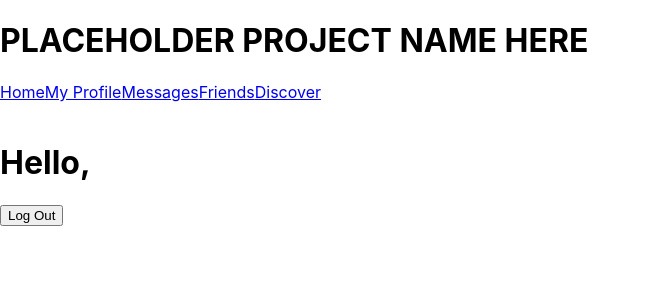
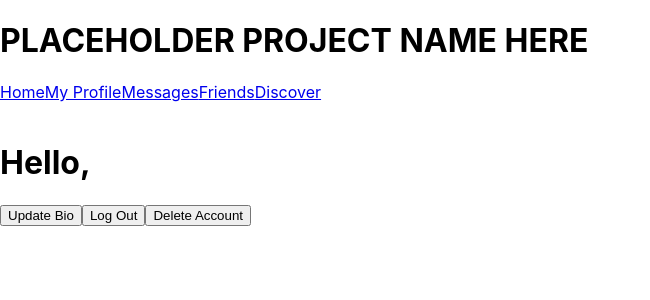
Before and after one commit to leonajuan/phase-5-project, a React (Create React App) app in the folder client/: page /profile in a window 1280 px wide. Shown: the top 300 px of the page, without its empty margins (0-650 px from the left). Built offline with nearby package versions, Linux system fonts and the light colour scheme; no server answers.

Commit message:
began delete user function

```diff
--- a/client/src/App.js
+++ b/client/src/App.js
@@ -110,6 +110,23 @@ function App() {
     window.location.reload()
   }
 
+  function deleteUser() {
+    let token = localStorage.getItem('token')
+    if (token) {
+      fetch('/user', {
+        method: 'DELETE',
+        headers: {
+          'token': token,
+          'Content-Type': 'application/json'
+        },
+      })
+      // .then(res => res.json())
+      // .then(deletedUser => {
+      //   console.log(deletedUser)
+      // })
+    }
+  }
+
   return (
     <>
       <Header />
@@ -119,7 +136,7 @@ function App() {
         <div className="App">
           <Switch>
             <Route path="/profile">
-              <ProfilePage user={user} handleLogOut={handleLogOut} />
+              <ProfilePage user={user} handleLogOut={handleLogOut} deleteUser={deleteUser} />
             </Route>
             <Route path="/music">
               <MusicList music={music} />
--- a/client/src/components/ProfilePage.js
+++ b/client/src/components/ProfilePage.js
@@ -7,7 +7,9 @@ function ProfilePage({ user, handleLogOut }) {
       <h1>Hello, {user.first_name}</h1>
       <h4>{user.username}</h4>
       <h3>{user.bio}</h3>
+      <button>Update Bio</button>
       <button onClick={handleLogOut}>Log Out</button>
+      <button>Delete Account</button>
     </div>
   )
 }
```
